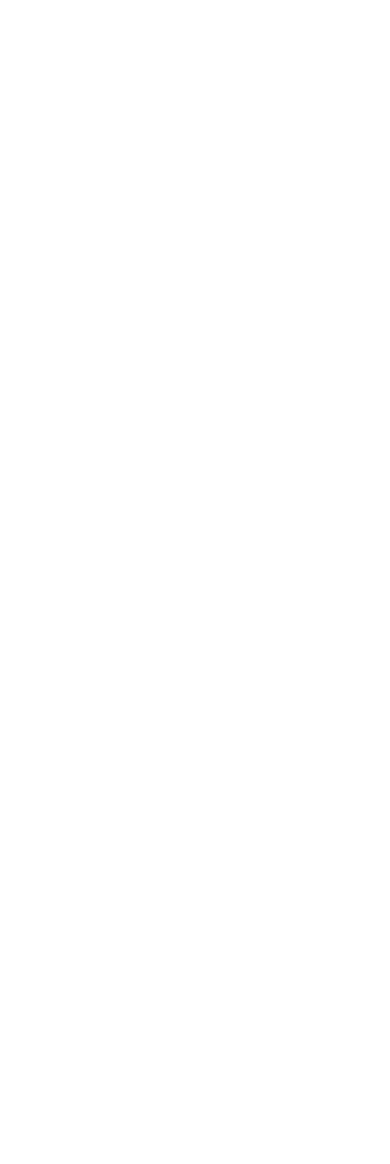
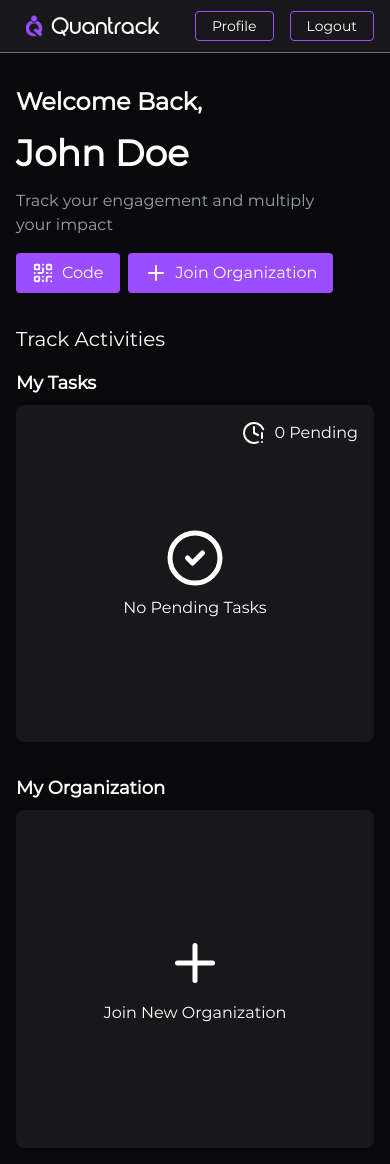
Before and after one commit to kalebada/Quantrack-v2.0, a React app in the folder frontend/: page /volunteer in a window 390 px wide. Before the commit this address had no page. Before the commit the page ends 844 px from the top, so only its background shows below. Built offline with nearby package versions, Linux system fonts and the light colour scheme; the HTML template or start-up script is replaced by a standard one.

Commit message:
Volunteer page responsive design - [v-0.1]

```diff
--- a/frontend/src/Components/CopyRight.jsx
+++ b/frontend/src/Components/CopyRight.jsx
@@ -8,4 +8,4 @@
   )
 }
 
-export default Copyright
+export default Copyright;
--- a/frontend/src/Components/NavBar.jsx
+++ b/frontend/src/Components/NavBar.jsx
@@ -9,8 +9,8 @@
         <h1 className='text-white font-[Gued] text-2xl lg:text-3xl'>Quantrack</h1>
         </div>
         <div className='flex items-center gap-4 font-[montserrat] text-sm text-white'>
-            <button className='px-4 py-1 border border-[#9B4DFF] rounded cursor-pointer lg:hover:bg-[#9B4DFF] transition-all duration-200'>Verify</button>
-            <Link to='/login' className='px-4 py-1 border border-[#9B4DFF] rounded cursor-pointer lg:hover:bg-[#9B4DFF] transition-all duration-200'>Login</Link>
+            <button className='px-4 py-1 border border-[#9B4DFF] rounded cursor-pointer lg:hover:bg-[#9B4DFF] transition-all duration-200'>Profile</button>
+            <Link to='/login' className='px-4 py-1 border border-[#9B4DFF] rounded cursor-pointer lg:hover:bg-[#9B4DFF] transition-all duration-200'>Logout</Link>
         </div>
     </div>
   )
--- /dev/null
+++ b/frontend/src/Pages/Volunteer.jsx
@@ -0,0 +1,50 @@
+import React from 'react'
+import NavBar from '../Components/NavBar'
+import {QrCode,Plus,ClockAlert,CircleCheck} from 'lucide-react';
+
+const Volunteer = () => {
+  return (
+    <div className='h-auto w-full'>
+        <NavBar/>
+        <div className='min-h-screen w-full bg-zinc-950 flex flex-col justify-start items-start gap-8 md:gap-16 lg:gap-12 px-4 py-4'>
+            <div className='w-full flex flex-col lg:flex-row items-start justify-center lg:justify-between lg:items-center gap-4 md:gap-6 lg:gap-4'>
+                <div className='w-full flex flex-col justify-center items-start gap-2 md:gap-4 lg:gap-2'>
+                    <h1 className='font-[montserrat] text-white text-4xl md:text-5xl lg:text-5xl font-bold leading-14'><span className='text-2xl'>Welcome Back,</span><br/>John Doe</h1>
+                    <h2 className='text-gray-400 font-[montserrat] w-[90%] md:text-xl lg:text-base'>Track your engagement and multiply your impact</h2>
+                </div>
+                <div className='w-full flex justify-start lg:justify-end items-center gap-2 lg:gap-4 text-white md:text-xl lg:text-base'>
+                    <button className=' bg-[#9B4DFF] px-4 py-2 rounded font-[montserrat] flex justify-center items-center gap-2'><QrCode size={22} />Code</button>
+                    <button className=' bg-[#9B4DFF] px-4 py-2 rounded font-[montserrat] flex justify-center items-center gap-2 size={22}'><Plus />Join Organization</button>
+                </div>
+            </div>
+            <div className='w-full flex flex-col justify-start items-start text-white gap-4'>
+                <h1 className='font-[montserrat] text-xl md:text-2xl lg:text-2xl'>Track Activities</h1>
+                <div className='w-full lg:w-[80%] flex flex-col md:flex-row lg:flex-row justify-center items-start gap-4 lg:gap-8'>
+                    <div className='w-full flex flex-col justify-center items-start gap-2 mb-4'>
+                    <h1 className='font-[montserrat] text-lg md:text-xl lg:text-lg font-semibold'>My Tasks</h1>
+                    <div className='min-h-[40vh] w-full bg-zinc-900 rounded-lg flex flex-col justify-center items-center p-2 relative'>
+                        <p className='flex font-[montserrat] items-center gap-2 absolute top-4 right-4 md:text-lg lg:text-base'><ClockAlert /> 0 Pending</p>
+                        <p className='font-[montserrat] flex flex-col justify-center items-center gap-2 md:text-xl lg:text-base'>
+                            <span><CircleCheck size={60} /></span>
+                            <span>No Pending Tasks</span>
+                        </p>
+                    </div>
+                </div>
+                <div className='w-full flex flex-col justify-center items-start gap-2'>
+                    <h1 className='font-[montserrat] text-lg md:text-xl lg:text-lg font-semibold'>My Organization</h1>
+                    <div className='min-h-[40vh] w-full bg-zinc-900 rounded-lg flex flex-col justify-center items-center'>
+                        <p className='font-[montserrat] flex flex-col justify-center items-center gap-2 md:text-xl lg:text-base'>
+                            <span><Plus size={60} /></span>
+                            <span>Join New Organization</span>
+                        </p>
+                    </div>
+                </div>
+                </div>
+
+            </div>
+        </div>
+    </div>
+  )
+}
+
+export default Volunteer
--- a/frontend/src/Routes/MainRoutes.jsx
+++ b/frontend/src/Routes/MainRoutes.jsx
@@ -3,6 +3,7 @@
 import Home from '../Home'
 import Login from '../Pages/Login'
 import SignUp from '../Pages/SignUp'
+import Volunteer from '../Pages/Volunteer'
 
 const MainRoutes = () => {
   return (
@@ -10,6 +11,7 @@
             <Route path='/' element={<Home/>} />
             <Route path='/login' element={<Login/>}/>
             <Route path='/signup' element={<SignUp/>}/>
+            <Route path='/volunteer' element={<Volunteer/>}/>
         </Routes>
   )
 }
```
